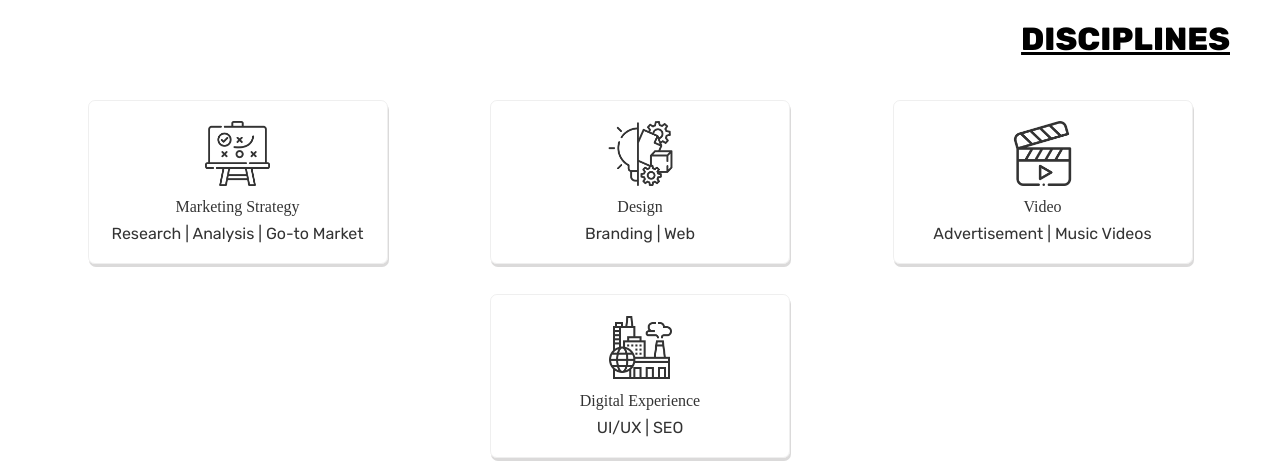
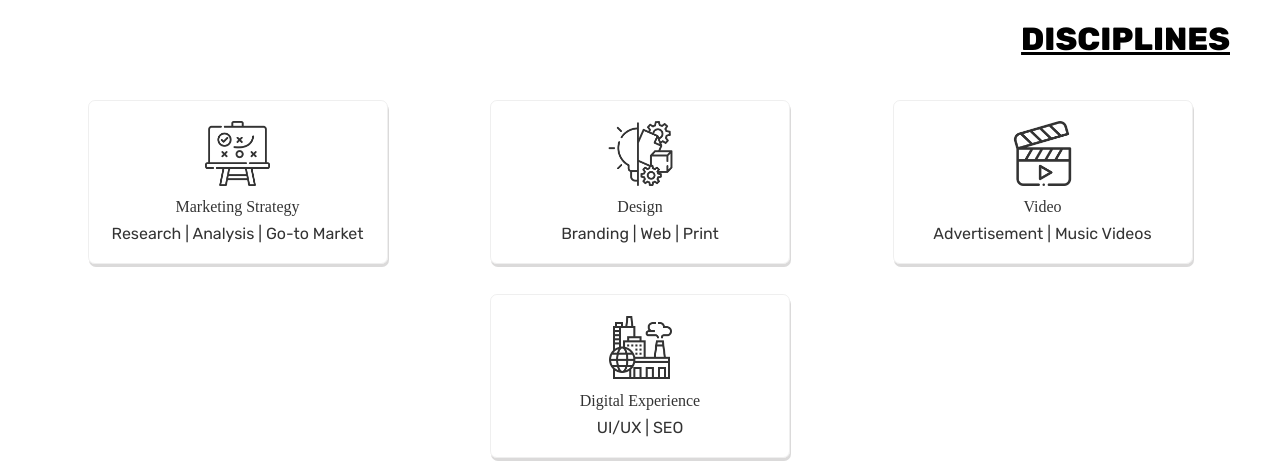
Before and after one commit to piolabsreel/piolabsreel-website, a Jekyll site: the page built from index.html, in a window 1280 px wide, cut to the strip 904-1837 px from the top of the page. Shown: the top 463 px of the strip. Built offline with Jekyll 4.4.1, drawn with Linux system fonts in a browser that asks for light colours; some web fonts are replaced.

Commit message:
added anther row of pieces
added another row of pieces

```diff
--- a/css/common.css
+++ b/css/common.css
@@ -536,7 +536,7 @@ button, html input[type="button"], input[type="reset"], input[type="submit"] {
 
 .piece-title {
   font-family: sans-serif;
-  color: #ffeb44;
+  color: #ffa500;
 }
 
 
@@ -554,7 +554,7 @@ button, html input[type="button"], input[type="reset"], input[type="submit"] {
   background-color: #ffffff;
 }
 
-portfolio-studies-2 {
+.portfolio-studies-2 {
   color: #d6d5d4;
   background-image: url("../images/tulipfestival/Homepage_3_4_size_template.jpg");
   background-color: $black;
@@ -563,6 +563,27 @@ portfolio-studies-2 {
   background-size: 30vw auto;
   background-repeat: no-repeat;
   border-collapse: #000;
+}
+
+.portfolio-studies-3 {
+  color: #d6d5d4;
+  background-image: url("../images/tulipfestival/Homepage_3_4_size_template.jpg");
+  background-color: $black;
+  height: 293px;
+  background-position: 40% 52%;
+  background-size: 30vw auto;
+  background-repeat: no-repeat;
+  border-collapse: #000;
+}
+
+.portfolio-studies-4 {
+  color: #d6d5d4;
+  background-color: $yellow;
+  background-image: url("../images/holtz/holtz-homepage-logo.jpg");
+  height: 293px;
+  background-position: center center;
+  background-size: 30vw auto;
+  background-repeat: no-repeat;
 }
 
 .portfolio-2-bg {
@@ -616,7 +637,7 @@ portfolio-studies-2 {
 .portfolio-studies-2 {
   background-size: 100vw auto;
   background-position: 40% center;
-}
+  }
 
 }
 
--- a/index.html
+++ b/index.html
@@ -21,7 +21,7 @@ layout: default
           <img class="service-img" src="{{site.baseurl}}/images/idea.png" alt="">
           <figcaption class="service-cap">Design
           </figcaption>
-          <p class="service-text">Branding | Web</p>
+          <p class="service-text">Branding | Web | Print </p>
         </figure>
       </li>
 
@@ -102,7 +102,7 @@ layout: default
     			<a class="links-piece" href="{{site.baseurl}}/works/holtz-spa.html">
     				<div class="portfolio-studies-1 case-study portfolio-1-bg">
     					<div class="masthead">
-    						<h2 class="peta piece-title">HOLTZ SPA</h2>
+    						<h2 class="peta piece-title">PYRO</h2>
     						<hr>
     						<p class="mega">Logo Design</p>
     					</div>
@@ -116,7 +116,34 @@ layout: default
     			<a class="links-piece" href="{{site.baseurl}}/works/tulipfestival.html">
     				<div class="portfolio-studies-2 case-study portfolio-2-bg">
     					<div class="masthead">
+    						<h2 class="peta piece-title">EXCESSIVE</h2>
+    						<hr>
+    						<p class="mega">Creative Design + Advertising</p>
+    					</div>
+    				</div>
+    			</a>
+    		</div>
+
+
+        <div class="unit unit-xs-1 unit-s-1 unit-m-1-2 unit-l-2-3 island-1-8 red">
+    			<a class="links-piece" href="{{site.baseurl}}/works/tulipfestival.html">
+    				<div class="portfolio-studies-3 case-study portfolio-1-bg">
+    					<div class="masthead">
     						<h2 class="peta piece-title">TULIP FESTIVAL</h2>
+    						<hr>
+    						<p class="mega">Logo Design</p>
+    					</div>
+    				</div>
+    			</a>
+    		</div>
+
+
+
+    		<div class="unit unit-xs-1 unit-s-1 unit-m-1-2 unit-l-1-3 island-1-8 red">
+    			<a class="links-piece" href="{{site.baseurl}}/works/holtz-spa.html">
+    				<div class="portfolio-studies-4 case-study portfolio-2-bg">
+    					<div class="masthead">
+    						<h2 class="peta piece-title">HOLTZ</h2>
     						<hr>
     						<p class="mega">Creative Design + Advertising</p>
     					</div>
```
